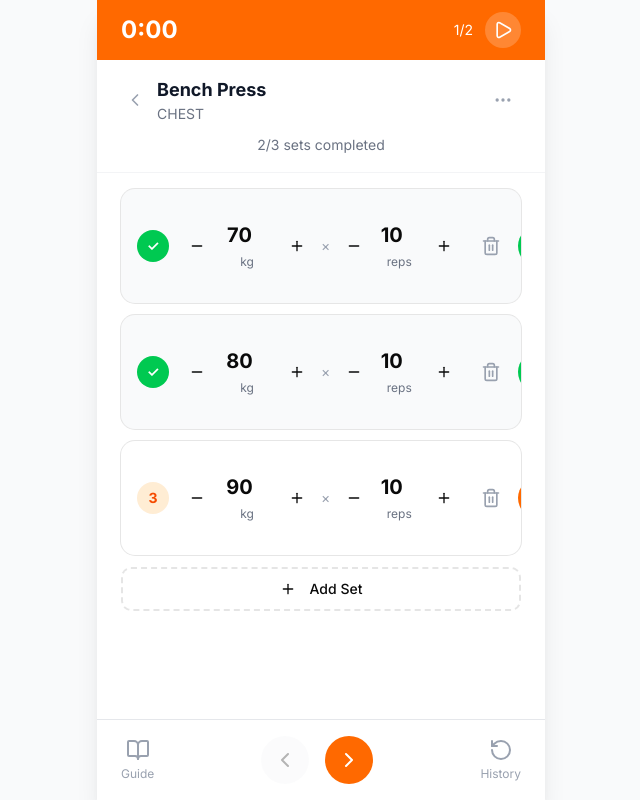
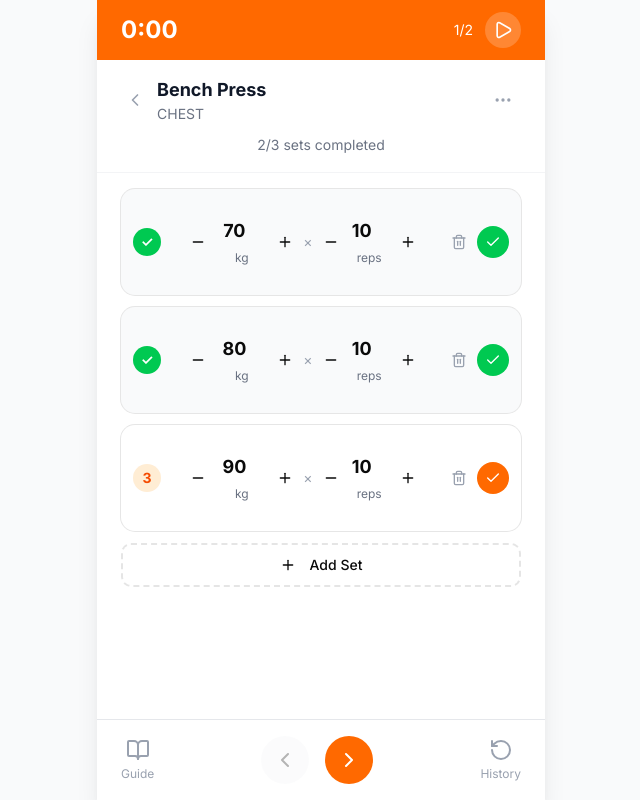
Before and after one commit to Tomasito133/FitSuperDuperApp, a Next.js app: page /workout in a window 1280 px wide. Shown: the whole page, without its empty margins (319-959 px from the left). Built offline with nearby package versions, Linux system fonts and the light colour scheme.

Commit message:
📱 Compact layout: smaller paddings, thinner inputs, visible buttons

```diff
--- a/src/app/workout/page.tsx
+++ b/src/app/workout/page.tsx
@@ -250,10 +250,10 @@ export default function WorkoutPage() {
                 : "border-orange-200 bg-white"
             }`}
           >
-            <CardContent className="p-4">
-              <div className="flex items-center gap-3">
+            <CardContent className="p-3">
+              <div className="flex items-center gap-2">
                 <span
-                  className={`w-8 h-8 rounded-full flex items-center justify-center text-sm font-bold shrink-0 ${
+                  className={`w-7 h-7 rounded-full flex items-center justify-center text-sm font-bold shrink-0 ${
                     set.completed
                       ? "bg-green-500 text-white"
                       : "bg-orange-100 text-orange-600"
@@ -262,75 +262,75 @@ export default function WorkoutPage() {
                   {set.completed ? "✓" : index + 1}
                 </span>
 
-                <div className="flex items-center gap-1 flex-1 justify-center">
+                <div className="flex items-center gap-0.5 flex-1 justify-center">
                   <button
                     onClick={() => updateSet(set.id, "weight", -5)}
-                    className="p-2 hover:bg-gray-100 rounded-lg"
+                    className="p-1.5 hover:bg-gray-100 rounded-lg"
                   >
                     <Minus className="w-4 h-4" />
                   </button>
-                  <div className="text-center w-[60px]">
+                  <div className="text-center w-[55px]">
                     <input
                       type="number"
                       value={set.weight}
                       onChange={(e) =>
                         setSetValue(set.id, "weight", parseInt(e.target.value) || 0)
                       }
-                      className="w-full text-xl font-bold text-center bg-transparent border-b-2 border-transparent hover:border-gray-300 focus:border-orange-500 focus:outline-none"
+                      className="w-full text-lg font-bold text-center bg-transparent border-b-2 border-transparent hover:border-gray-300 focus:border-orange-500 focus:outline-none"
                     />
                     <span className="text-xs text-gray-500">kg</span>
                   </div>
                   <button
                     onClick={() => updateSet(set.id, "weight", 5)}
-                    className="p-2 hover:bg-gray-100 rounded-lg"
+                    className="p-1.5 hover:bg-gray-100 rounded-lg"
                   >
                     <Plus className="w-4 h-4" />
                   </button>
 
-                  <span className="text-gray-400 mx-1">×</span>
+                  <span className="text-gray-400 mx-0.5">×</span>
 
                   <button
                     onClick={() => updateSet(set.id, "reps", -1)}
-                    className="p-2 hover:bg-gray-100 rounded-lg"
+                    className="p-1.5 hover:bg-gray-100 rounded-lg"
                   >
                     <Minus className="w-4 h-4" />
                   </button>
-                  <div className="text-center w-[50px]">
+                  <div className="text-center w-[45px]">
                     <input
                       type="number"
                       value={set.reps}
                       onChange={(e) =>
                         setSetValue(set.id, "reps", parseInt(e.target.value) || 0)
                       }
-                      className="w-full text-xl font-bold text-center bg-transparent border-b-2 border-transparent hover:border-gray-300 focus:border-orange-500 focus:outline-none"
+                      className="w-full text-lg font-bold text-center bg-transparent border-b-2 border-transparent hover:border-gray-300 focus:border-orange-500 focus:outline-none"
                     />
                     <span className="text-xs text-gray-500">reps</span>
                   </div>
                   <button
                     onClick={() => updateSet(set.id, "reps", 1)}
-                    className="p-2 hover:bg-gray-100 rounded-lg"
+                    className="p-1.5 hover:bg-gray-100 rounded-lg"
                   >
                     <Plus className="w-4 h-4" />
                   </button>
                 </div>
 
-                <div className="flex items-center gap-2">
+                <div className="flex items-center gap-1 shrink-0">
                   <button
                     onClick={() => deleteSet(set.id)}
-                    className="p-2 text-gray-400 hover:text-red-500 hover:bg-red-50 rounded-lg border border-transparent hover:border-red-200 transition-colors"
-                    title="Delete set"
+                    className="p-1.5 text-gray-400 hover:text-red-500 hover:bg-red-50 rounded-lg transition-colors"
+                    title="Delete"
                   >
-                    <Trash2 className="w-5 h-5" />
+                    <Trash2 className="w-4 h-4" />
                   </button>
                   <button
                     onClick={() => toggleSetComplete(set.id)}
-                    className={`w-10 h-10 rounded-full flex items-center justify-center transition-colors ${
+                    className={`w-8 h-8 rounded-full flex items-center justify-center transition-colors ${
                       set.completed
                         ? "bg-green-500 text-white"
                         : "bg-orange-500 text-white hover:bg-orange-600"
                     }`}
                   >
-                    <Check className="w-5 h-5" />
+                    <Check className="w-4 h-4" />
                   </button>
                 </div>
               </div>
```
